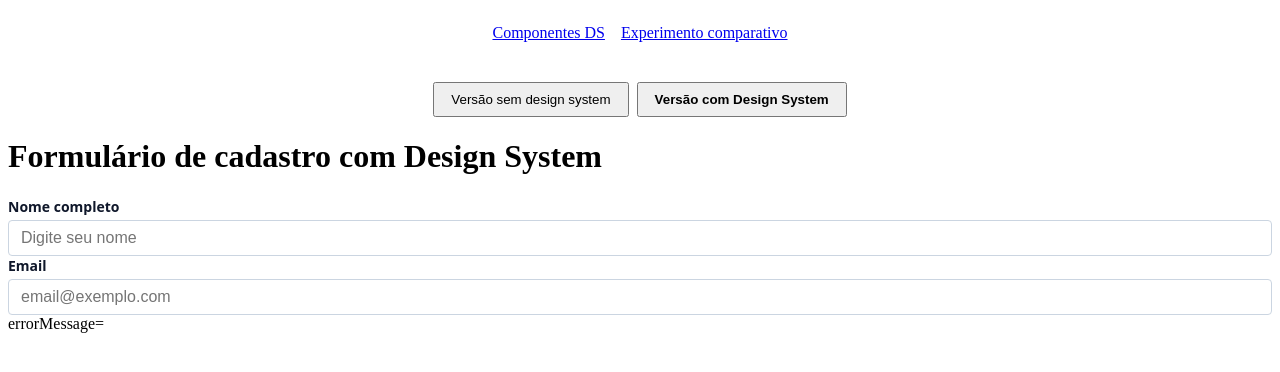
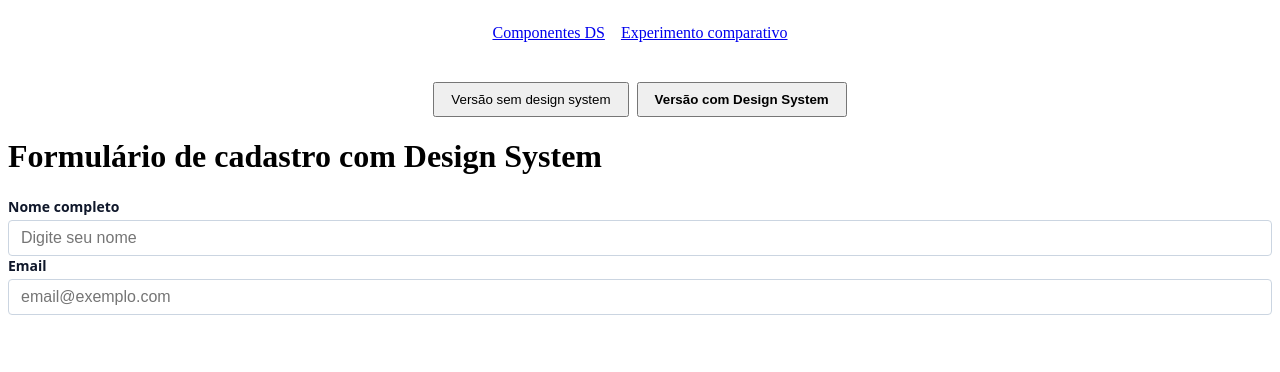
Before and after one commit to taisforsini/design-system, a React (Vite) app: page /comparison in a window 1280 px wide. Shown: the top 372 px of the page. Built offline with nearby package versions, Linux system fonts and the light colour scheme.

Commit message:
fix(DS): emailErrorMessage placement

```diff
--- a/src/pages/FomularioDS/index.tsx
+++ b/src/pages/FomularioDS/index.tsx
@@ -20,8 +20,8 @@ const FormularioDS = () => {
         placeholder="email@exemplo.com"
         value={email}
         onChange={(e) => setEmail(e.target.value)}
+        errorMessage={emailErrorMessage}
       />
-      errorMessage={emailErrorMessage}
     </form>
   );
 };
```
